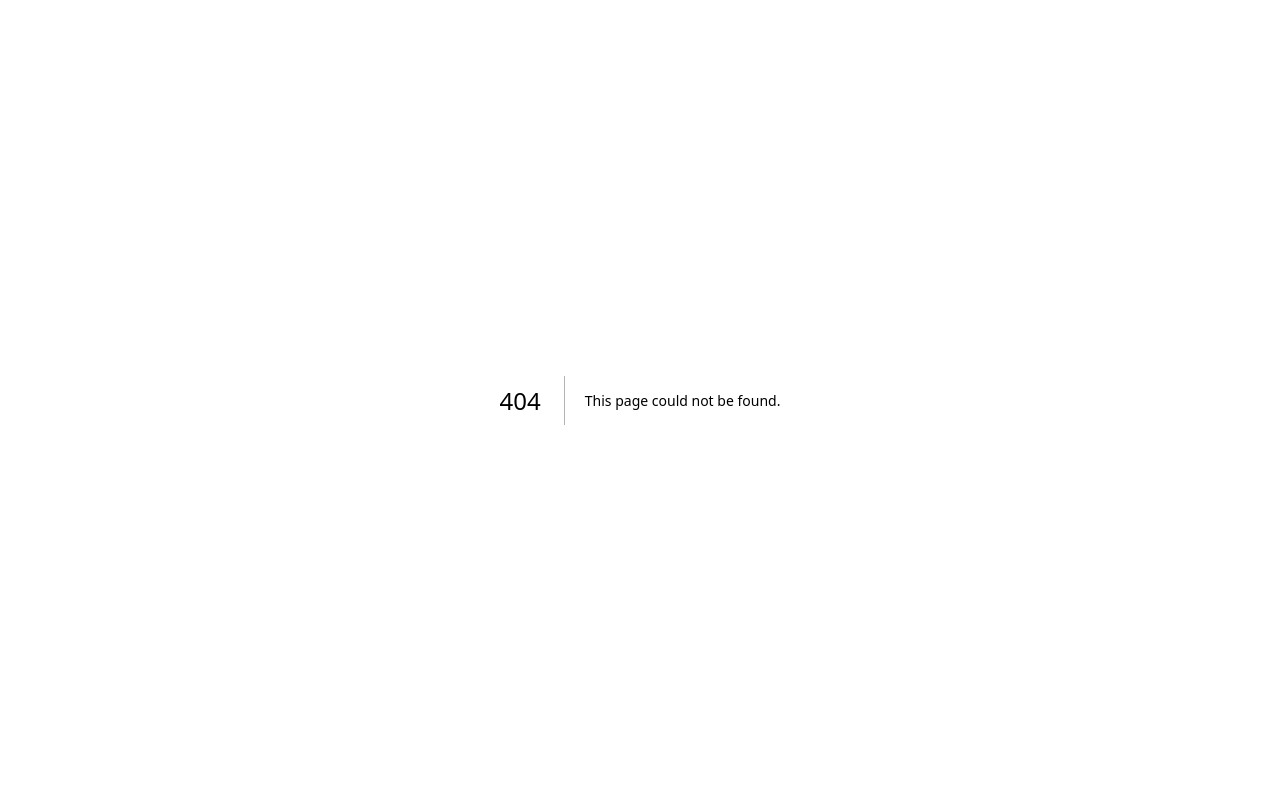
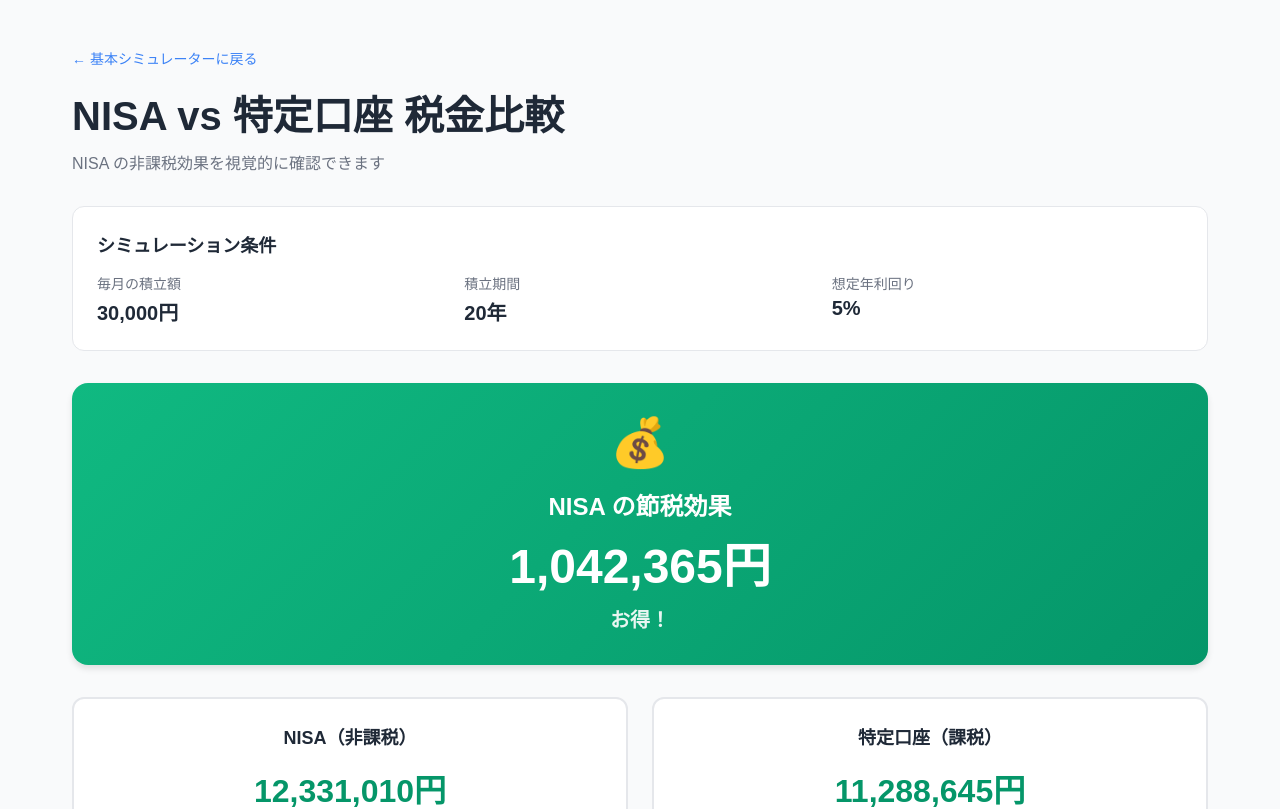
Before and after one commit to kakky0418/speckit-sample, a Next.js app: page /tax-comparison in a window 1280 px wide. Before the commit this address had no page. Shown: the top 809 px of the page. Built offline with nearby package versions, Linux system fonts and the light colour scheme.

Commit message:
feat(002): 税金比較ページを実装

```diff
--- /dev/null
+++ b/app/tax-comparison/page.module.css
@@ -0,0 +1,127 @@
+.container {
+  min-height: 100vh;
+  background-color: #f9fafb;
+}
+
+.main {
+  max-width: 1200px;
+  margin: 0 auto;
+  padding: 2rem 1rem;
+}
+
+@media (min-width: 768px) {
+  .main {
+    padding: 3rem 2rem;
+  }
+}
+
+/* ヘッダー */
+.header {
+  margin-bottom: 2rem;
+}
+
+.backLink {
+  display: inline-block;
+  color: #3b82f6;
+  text-decoration: none;
+  font-size: 0.875rem;
+  margin-bottom: 1rem;
+  transition: color 0.2s;
+}
+
+.backLink:hover {
+  color: #2563eb;
+  text-decoration: underline;
+}
+
+.title {
+  font-size: 2rem;
+  font-weight: 800;
+  margin-bottom: 0.5rem;
+  color: #1f2937;
+}
+
+@media (min-width: 768px) {
+  .title {
+    font-size: 2.5rem;
+  }
+}
+
+.subtitle {
+  font-size: 1rem;
+  color: #6b7280;
+}
+
+/* 条件カード */
+.conditionCard {
+  background-color: #ffffff;
+  border-radius: 0.75rem;
+  padding: 1.5rem;
+  margin-bottom: 2rem;
+  border: 1px solid #e5e7eb;
+}
+
+.conditionTitle {
+  font-size: 1.125rem;
+  font-weight: 700;
+  margin-bottom: 1rem;
+  color: #1f2937;
+}
+
+.conditionGrid {
+  display: grid;
+  grid-template-columns: 1fr;
+  gap: 1rem;
+}
+
+@media (min-width: 768px) {
+  .conditionGrid {
+    grid-template-columns: repeat(3, 1fr);
+  }
+}
+
+.conditionItem {
+  display: flex;
+  flex-direction: column;
+  gap: 0.25rem;
+}
+
+.conditionLabel {
+  font-size: 0.875rem;
+  color: #6b7280;
+}
+
+.conditionValue {
+  font-size: 1.25rem;
+  font-weight: 700;
+  color: #1f2937;
+}
+
+/* グラフグリッド */
+.chartGrid {
+  display: grid;
+  grid-template-columns: 1fr;
+  gap: 2rem;
+  margin-bottom: 2rem;
+}
+
+@media (min-width: 1024px) {
+  .chartGrid {
+    grid-template-columns: 1fr 1fr;
+  }
+}
+
+/* 免責事項 */
+.disclaimer {
+  margin-top: 3rem;
+  padding: 1rem;
+  background-color: #fef3c7;
+  border-radius: 0.5rem;
+  border: 1px solid #fbbf24;
+}
+
+.disclaimerText {
+  font-size: 0.875rem;
+  color: #78350f;
+  line-height: 1.6;
+}
--- /dev/null
+++ b/app/tax-comparison/page.tsx
@@ -0,0 +1,84 @@
+"use client";
+
+import { useMemo } from "react";
+import Link from "next/link";
+import { useInvestmentPlan } from "@/contexts/InvestmentPlanContext";
+import { calculateTaxComparison, calculateYearlyTaxComparison } from "@/lib/calculator";
+import { TaxSavingsHighlight } from "@/components/TaxSavingsHighlight";
+import { TaxComparisonBarChart } from "@/components/TaxComparisonBarChart";
+import { TaxComparisonLineChart } from "@/components/TaxComparisonLineChart";
+import { TaxDetailTable } from "@/components/TaxDetailTable";
+import styles from "./page.module.css";
+
+export default function TaxComparisonPage() {
+  const { plan } = useInvestmentPlan();
+
+  // 税金比較結果を計算
+  const taxComparisonResult = useMemo(() => {
+    return calculateTaxComparison(plan);
+  }, [plan]);
+
+  // 年次推移データを計算
+  const yearlyData = useMemo(() => {
+    return calculateYearlyTaxComparison(plan);
+  }, [plan]);
+
+  return (
+    <div className={styles.container}>
+      <main className={styles.main}>
+        {/* ヘッダー */}
+        <div className={styles.header}>
+          <Link href="/" className={styles.backLink}>
+            ← 基本シミュレーターに戻る
+          </Link>
+          <h1 className={styles.title}>NISA vs 特定口座 税金比較</h1>
+          <p className={styles.subtitle}>
+            NISA の非課税効果を視覚的に確認できます
+          </p>
+        </div>
+
+        {/* 現在の条件表示 */}
+        <div className={styles.conditionCard}>
+          <h2 className={styles.conditionTitle}>シミュレーション条件</h2>
+          <div className={styles.conditionGrid}>
+            <div className={styles.conditionItem}>
+              <span className={styles.conditionLabel}>毎月の積立額</span>
+              <span className={styles.conditionValue}>
+                {plan.monthlyAmount.toLocaleString('ja-JP')}円
+              </span>
+            </div>
+            <div className={styles.conditionItem}>
+              <span className={styles.conditionLabel}>積立期間</span>
+              <span className={styles.conditionValue}>{plan.years}年</span>
+            </div>
+            <div className={styles.conditionItem}>
+              <span className={styles.conditionLabel}>想定年利回り</span>
+              <span className={styles.conditionValue}>{plan.annualRate}%</span>
+            </div>
+          </div>
+        </div>
+
+        {/* 節税額の強調表示 */}
+        <TaxSavingsHighlight result={taxComparisonResult} />
+
+        {/* グラフ */}
+        <div className={styles.chartGrid}>
+          <TaxComparisonBarChart result={taxComparisonResult} />
+          <TaxComparisonLineChart yearlyData={yearlyData} />
+        </div>
+
+        {/* 詳細内訳テーブル */}
+        <TaxDetailTable result={taxComparisonResult} />
+
+        {/* 免責事項 */}
+        <div className={styles.disclaimer}>
+          <p className={styles.disclaimerText}>
+            ※ 本シミュレーションは参考値であり、実際の運用結果を保証するものではありません。
+            税率は特定口座の標準税率 20.315%（所得税 15.315% + 住民税 5%）を使用しています。
+            投資判断は自己責任で行ってください。
+          </p>
+        </div>
+      </main>
+    </div>
+  );
+}
```
